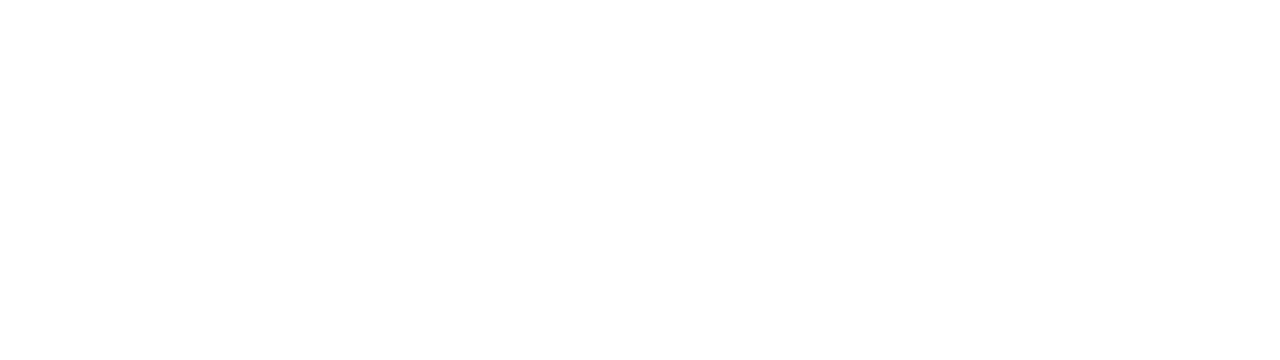
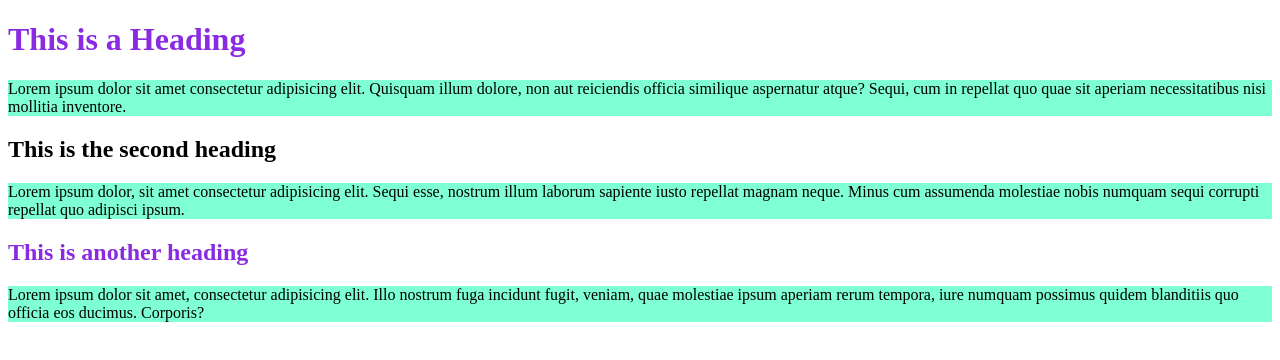
Before and after one commit to Debasish997/first-github-repo, a plain HTML site: page index.html in a window 1280 px wide. Drawn offline with Linux system fonts and the light colour scheme.

Commit message:
Our first blog has been published

```diff
--- /dev/null
+++ b/Styles/blog.css
@@ -0,0 +1,6 @@
+p {
+    background-color: aquamarine;
+}
+.roten {
+    color: blueviolet;
+}
--- a/index.html
+++ b/index.html
@@ -4,8 +4,17 @@
     <meta charset="UTF-8">
     <meta name="viewport" content="width=device-width, initial-scale=1.0">
     <title>First Website Repo</title>
+    <link rel="stylesheet" href="Styles/blog.css">
 </head>
 <body>
+    <h1 class="roten">This is a Heading</h1>
+    <p >Lorem ipsum dolor sit amet consectetur adipisicing elit. Quisquam illum dolore, non aut reiciendis officia similique aspernatur atque? Sequi, cum in repellat quo quae sit aperiam necessitatibus nisi mollitia inventore.</p>
+    <h2>This is the second heading</h2>
+    <p>Lorem ipsum dolor, sit amet consectetur adipisicing elit. Sequi esse, nostrum illum laborum sapiente iusto repellat magnam neque. Minus cum assumenda molestiae nobis numquam sequi corrupti repellat quo adipisci ipsum.</p>
 
+    <div>
+        <h2 class="roten">This is another heading</h2>
+        <p>Lorem ipsum dolor sit amet, consectetur adipisicing elit. Illo nostrum fuga incidunt fugit, veniam, quae molestiae ipsum aperiam rerum tempora, iure numquam possimus quidem blanditiis quo officia eos ducimus. Corporis?</p>
+    </div>
 </body>
 </html>
```
